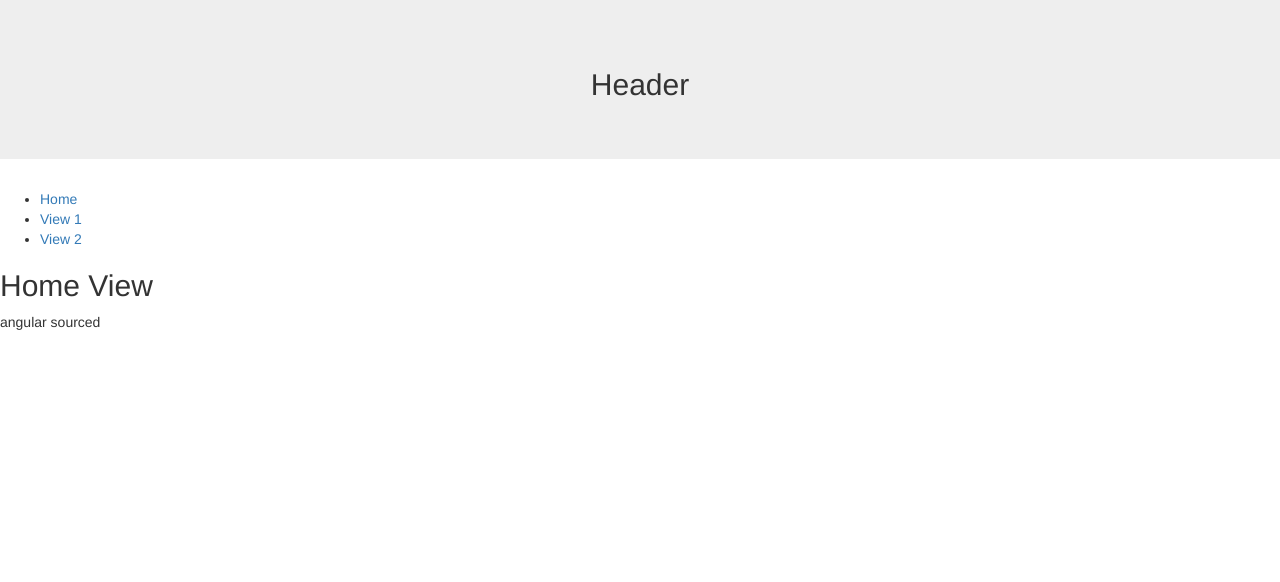
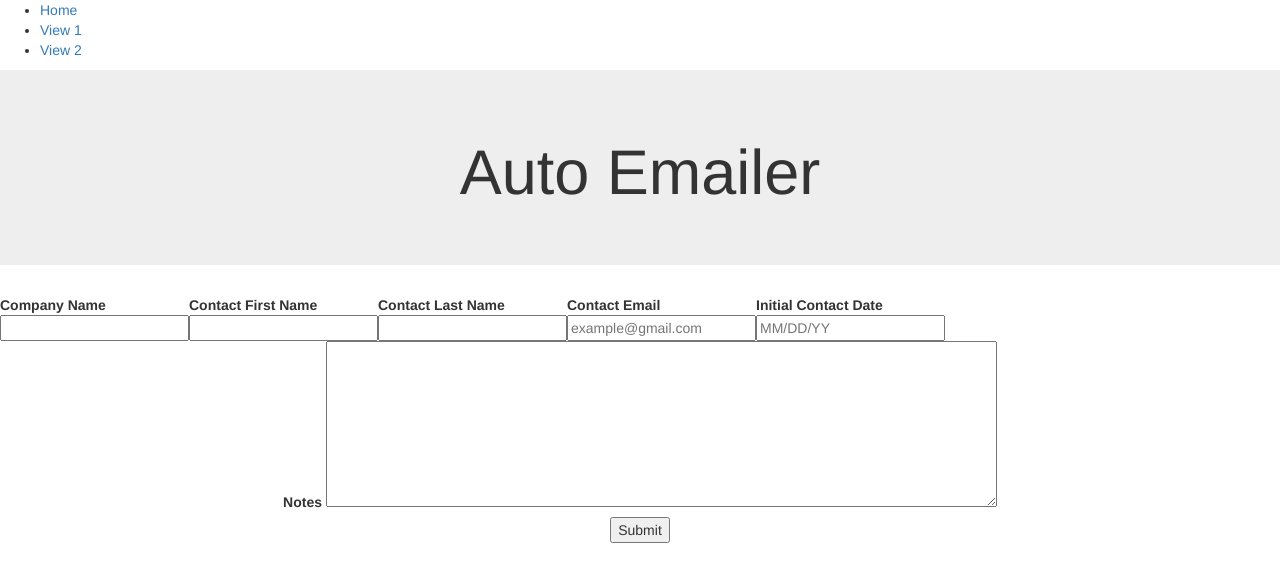
Before and after one commit to chris-stanton/APP-auto-emailer, a website: page public/index.html in a window 1280 px wide. Drawn offline with Linux system fonts and the light colour scheme.

Commit message:
completed home view buildout

```diff
--- a/public/css/styles.css
+++ b/public/css/styles.css
@@ -0,0 +1,9 @@
+
+/*///////////////////////////////////
+//           HOME VIEW           //
+///////////////////////////////////*/
+
+#companySubmitContainer {
+  text-align: center;
+  /*display: inline-block;*/
+}
--- a/public/index.html
+++ b/public/index.html
@@ -14,8 +14,8 @@
     <script type="text/javascript" src="/scripts/controllers/two.controller.js"></script>
   </head>
   <body >
+    <nav ng-include="'views/templates/nav.html'"></nav>
     <header class="jumbotron text-center" ng-include="'/views/templates/header.html'"></header>
-    <nav ng-include="'views/templates/nav.html'"></nav>
     <main ng-view></main>
   </body>
 </html>
--- a/public/scripts/client.js
+++ b/public/scripts/client.js
@@ -7,7 +7,7 @@ myApp.config(['$routeProvider', function($routeProvider) {
         .when ('/home', {
           templateUrl: '/views/home-view.html',
           controller: 'HomeController',
-          controllerAs: 'home'
+          controllerAs: 'hc'
         })
         .when ('/view-1', {
             templateUrl: '/views/view_1.html',
--- a/public/scripts/controllers/home.controller.js
+++ b/public/scripts/controllers/home.controller.js
@@ -1,8 +1,13 @@
 myApp.controller('HomeController', function() {
-  console.log('homeController running');
+  // console.log('homeController running');
+
   var self = this;
+
   self.message = 'angular sourced';
 
+  self.addCompany = function(newCompany){
+    console.log(newCompany);
+  }//end of newCompany
 
 
 }); // end controller code block
--- a/public/views/home-view.html
+++ b/public/views/home-view.html
@@ -1,3 +1,31 @@
 
-  <h2> Home View </h2>
-{{home.message}}
+<!-- company submition form -->
+  <div id="companySubmitContainer">
+    <table>
+      <thead>
+        <tr>
+          <th> Company Name </th>
+          <th> Contact First Name </th>
+          <th> Contact Last Name </th>
+          <th> Contact Email </th>
+          <th> Initial Contact Date </th>
+        </tr>
+      </thead>
+      <tbody>
+        <tr>
+          <td> <input ng-model="hc.newCompany.companyName" type="text"> </td>
+          <td> <input ng-model="hc.newCompany.firstName" type="text"> </td>
+          <td> <input ng-model="hc.newCompany.firstLast" type="text"> </td>
+          <td> <input ng-model="hc.newCompany.email" placeholder="example@gmail.com" type="text"> </td>
+          <td> <input ng-model="hc.newCompany.contactDate" placeholder="MM/DD/YY" type="text"> </td>
+        </tr>
+      </tbody>
+    </table>
+    <div>
+      <label> Notes </label>
+      <textarea ng-model="hc.newCompany.note" rows="8" cols="80"></textarea>
+    </div>
+    <div>
+      <button ng-click="hc.addCompany(hc.newCompany)" type="button" name="button"> Submit </button>
+    </div>
+  </div>
--- a/public/views/templates/header.html
+++ b/public/views/templates/header.html
@@ -1 +1 @@
-<h2>  Header <WORKS!!!></WORKS!!!></h2>
+<h1>  Auto Emailer </h1>
```
Also changed, not shown: public/views/templates/nav.html (+1 -1 lines), public/views/view_1.html (+0 -2 lines), public/views/view_2.html (+0 -1 lines).
